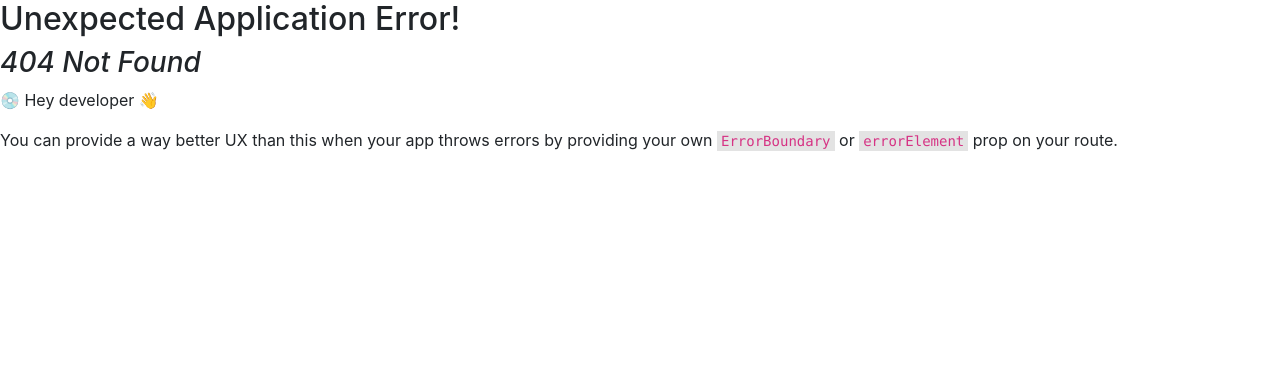
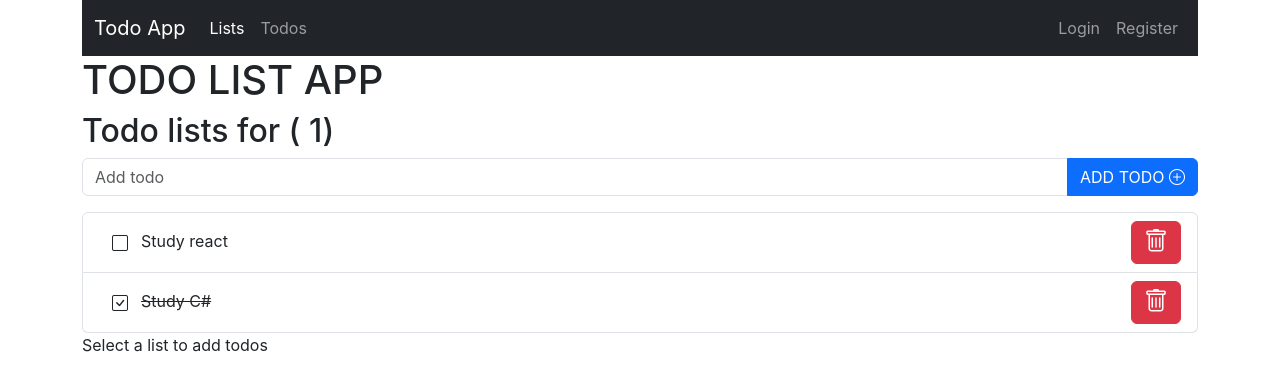
Before and after one commit to hidran/redux-toolkit-todoapp, a React (Create React App) app: page /lists/1 in a window 1280 px wide. Before the commit this address had no page. Shown: the top 390 px of the page. Built offline with nearby package versions, Linux system fonts and the light colour scheme.

Commit message:
Creates list details showing its todos

```diff
--- /dev/null
+++ b/src/features/lists/ListDetails.js
@@ -0,0 +1,18 @@
+import AddTodo from '../todos/AddTodo';
+import TodoList from '../todos/TodoList';
+import { useParams, useSearchParams } from 'react-router-dom';
+
+export default function ListDetails(){
+    const { listId } = useParams();
+    const listNum = Number(listId);
+    const [searchParams] = useSearchParams();
+    const listName = searchParams.get('listName') ;
+
+    return (
+        <>
+        <h2> Todo lists for {listName}( {listId})</h2>
+            <AddTodo listId={listNum} />
+            <TodoList listId={listNum} />
+        </>
+    );
+}
--- a/src/features/lists/ListItem.js
+++ b/src/features/lists/ListItem.js
@@ -1,6 +1,7 @@
 import React from 'react';
 import { useDispatch } from 'react-redux';
 import { removeList } from './listsSlice';
+import { useNavigate } from 'react-router-dom';
 
 function ListItem({ list }) {
     const dispatch = useDispatch();
@@ -8,10 +9,13 @@ function ListItem({ list }) {
     const handleRemove = () => {
         dispatch(removeList({ id: list.id }));
     };
-
+    const navigate = useNavigate();
+    const handleNavigate = () =>{
+        navigate(`/lists/${list.id}?listName=${encodeURIComponent(list.name)}`)
+    };
     return (
         <li className="list-group-item d-flex justify-content-between align-items-center">
-            <div>
+            <div onClick={handleNavigate} style={{cursor:'pointer'}}>
                 <strong>{list.name}</strong> <br />
                 <small>Created at: {new Date(list.created_at).toLocaleString()}</small>
             </div>
--- a/src/features/todos/AddTodo.js
+++ b/src/features/todos/AddTodo.js
@@ -2,7 +2,7 @@ import { useState } from "react";
 import { useDispatch, useSelector } from "react-redux";
 import { addTodo } from "./todoSlice";
 
-const AddTodo = () =>{
+const AddTodo = ({listId}) =>{
 
     const [name, setName] = useState('');
     const dispatch = useDispatch();
@@ -13,7 +13,7 @@ const AddTodo = () =>{
         if (!todoName){
             return;
         }
-        const todo = {id, name: todoName, completed: false, user_id: 1};
+        const todo = {id, name: todoName, completed: false, list_id: listId};
         dispatch(addTodo(todo));
         setName('');
     };
--- a/src/features/todos/TodoList.js
+++ b/src/features/todos/TodoList.js
@@ -1,13 +1,15 @@
 import { useSelector } from 'react-redux';
 import TodoItem from './TodoItem';
 
-const TodoList = () =>{
-    const todos = useSelector(state => state.todos);
+const TodoList = ({ listId }) =>{
+
+    const todos = useSelector(state => state.todos.filter(todo => todo.list_id === listId));
+
 return (
 
         <ul className='list-group'>
             {
-                todos.map(todo => <TodoItem key={todo.id} todo={todo} />)
+                todos.map(todo =>  <TodoItem key={todo.id} todo={todo} />)
             }
         </ul>
 )
--- a/src/features/todos/todoSlice.js
+++ b/src/features/todos/todoSlice.js
@@ -4,13 +4,13 @@ const initialState = [
     {
         completed: false,
         name: 'Study react',
-        user_id:1,
+        list_id:1,
         id: 1
     },
     {
         completed: true,
         name: 'Study C#',
-        user_id: 1,
+        list_id: 1,
         id: 2
     }
 ];
@@ -41,6 +41,6 @@ const todoSlice = createSlice({
         }
     }
 });
-export const {addTodo, removeTodo, toggleTodo} = todoSlice.actions;
+export const { addTodo, removeTodo, toggleTodo } = todoSlice.actions;
 
 export default todoSlice.reducer;
--- a/src/routes/root.js
+++ b/src/routes/root.js
@@ -8,7 +8,7 @@ import TodoList from '../features/todos/TodoList';
 import AddList from '../features/lists/AddList';
 import Lists from '../features/lists/Lists';
 import AddTodo from '../features/todos/AddTodo';
-
+import ListDetails from '../features/lists/ListDetails';
 const router = createBrowserRouter([
     {
         path: '/',
@@ -30,6 +30,10 @@ const router = createBrowserRouter([
             </div>
         ),
     },
+        {
+            path: 'lists/:listId',
+            element: <ListDetails/>,
+        },
     {
         path: 'login',
         element: <h2>Login</h2>,
```
